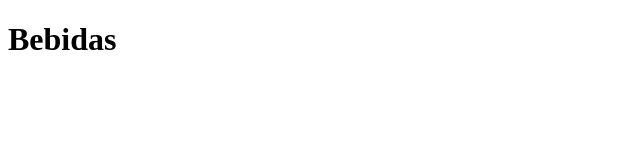
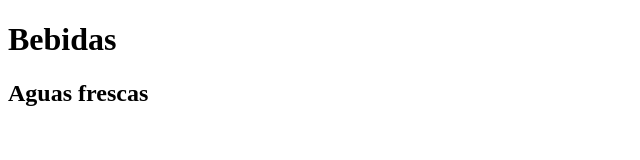
Before and after one commit to LuisCarl0ss/menu, a plain HTML site: page bebidas/index.html in a window 1280 px wide. Shown: the whole page, without its empty margins (0-640 px from the left). Drawn offline with Linux system fonts and the light colour scheme.

Commit message:
Segundo titulo de bebidas

```diff
--- a/bebidas/index.html
+++ b/bebidas/index.html
@@ -7,5 +7,6 @@
 </head>
 <body>
     <h1>Bebidas</h1>
+    <h2>Aguas frescas</h2>
 </body>
 </html>
```
